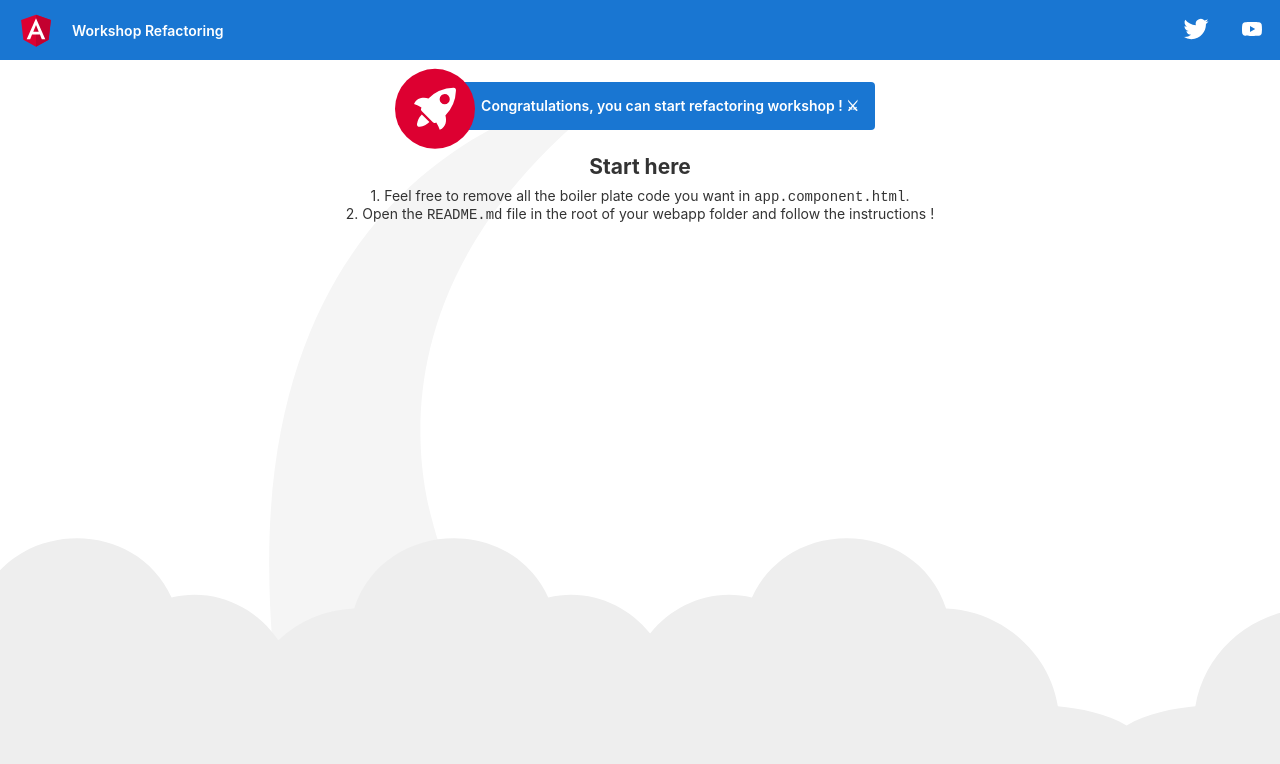
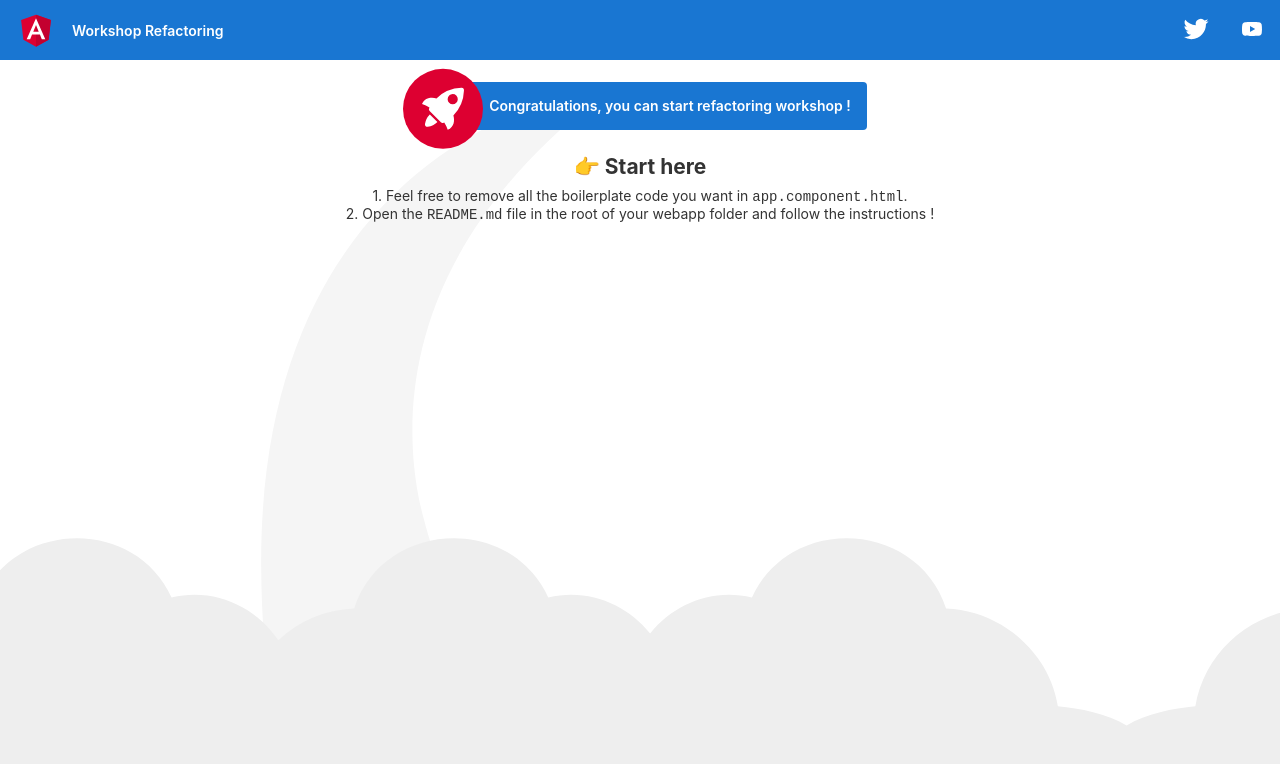
Before and after one commit to codeursenior/ng-refactoring, an Angular app: page / in a window 1280 px wide. Shown: the top 764 px of the page. Built offline with nearby package versions, Linux system fonts and the light colour scheme.

Commit message:
Update app.component.html

```diff
--- a/src/app/app.component.html
+++ b/src/app/app.component.html
@@ -341,7 +341,7 @@
       </g>
     </svg>
 
-    <span>Congratulations, you can start refactoring workshop ! ⚔</span>
+    <span>Congratulations, you can start refactoring workshop !</span>
 
     <svg id="rocket-smoke" xmlns="http://www.w3.org/2000/svg" width="516.119" height="1083.632" viewBox="0 0 516.119 1083.632">
       <title>Rocket Ship Smoke</title>
@@ -351,8 +351,8 @@
   </div>
 
   <!-- Next Steps -->
-  <h2>Start here</h2>
-  <p>1. Feel free to remove all the boiler plate code you want in <code>app.component.html</code>.</p>
+  <h2>👉 Start here</h2>
+  <p>1. Feel free to remove all the boilerplate code you want in <code>app.component.html</code>.</p>
   <p>2. Open the <code>README.md</code> file in the root of your webapp folder and follow the instructions !</p>
 
 
```
